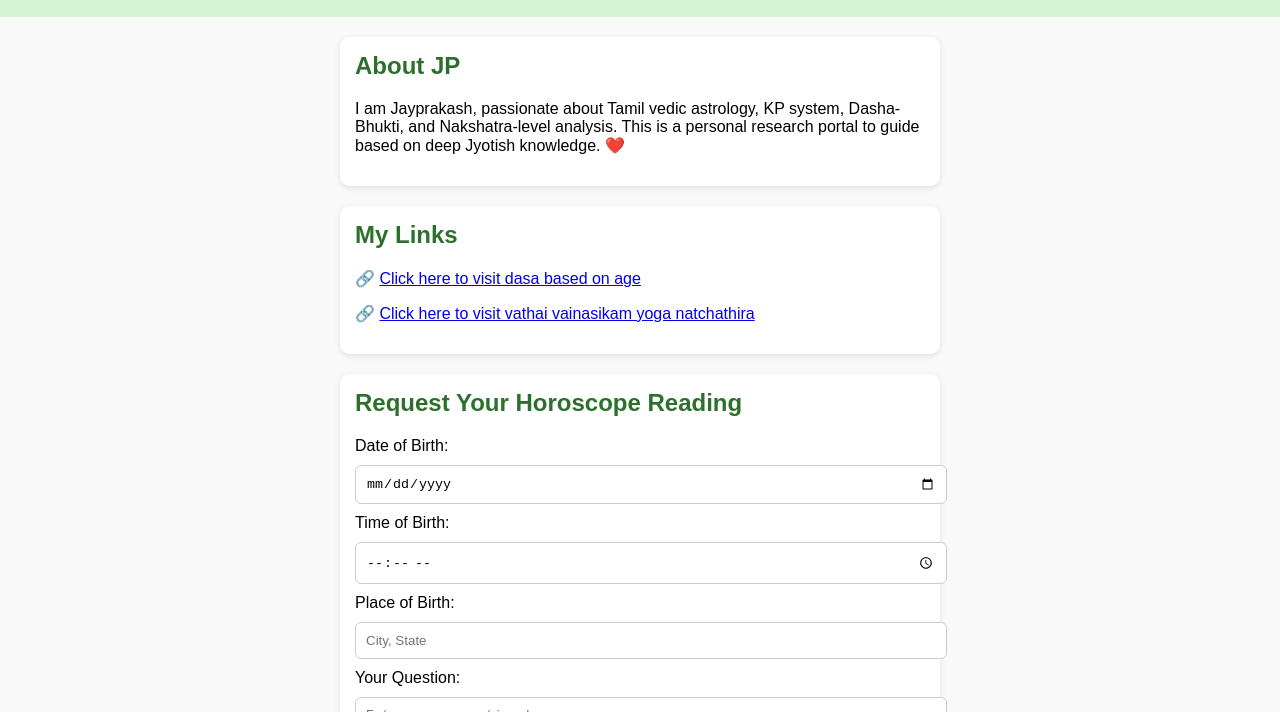
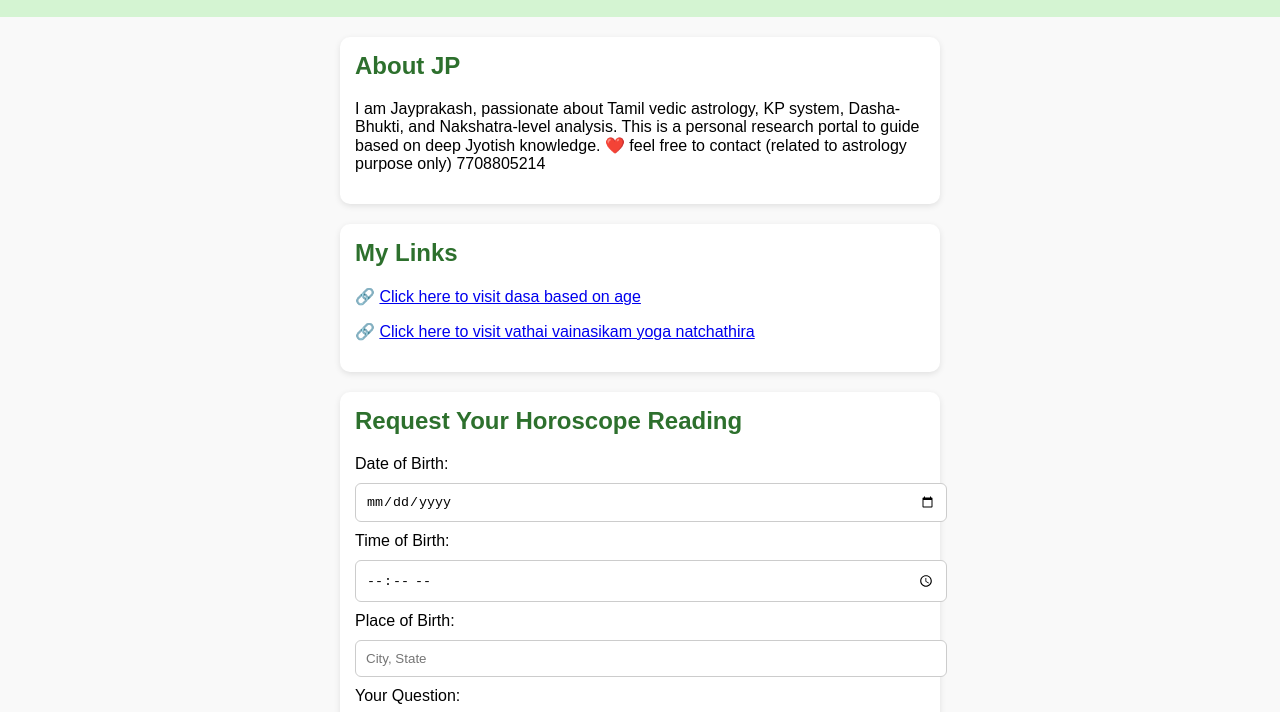
Before and after one commit to jayaprakash3195/my-website, a plain HTML site: page index.html in a window 1280 px wide. Shown: the part 60-772 px from the top of the page. Drawn offline with Linux system fonts and the light colour scheme.

Commit message:
Update index.html

```diff
--- a/index.html
+++ b/index.html
@@ -73,7 +73,7 @@
   <div class="container">
     <div class="bio">
       <h2>About JP</h2>
-      <p>I am Jayprakash, passionate about Tamil vedic astrology, KP system, Dasha-Bhukti, and Nakshatra-level analysis. This is a personal research portal to guide based on deep Jyotish knowledge. ❤️</p>
+      <p>I am Jayprakash, passionate about Tamil vedic astrology, KP system, Dasha-Bhukti, and Nakshatra-level analysis. This is a personal research portal to guide based on deep Jyotish knowledge. ❤️ feel free to contact (related to astrology purpose only) 7708805214 </p>
     </div>
 
     <div class="link">
```
